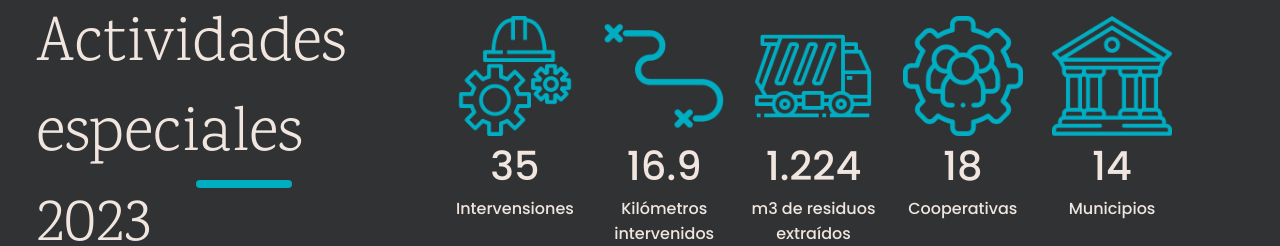
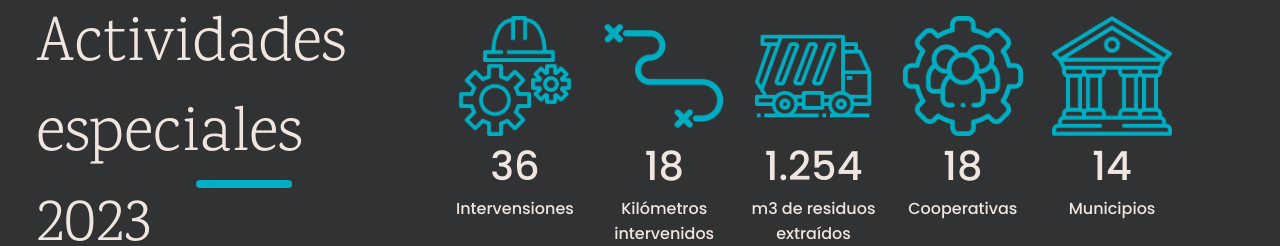
Before and after one commit to pjsteinbach/AppSupervisionV2.2, a plain HTML site: page index.html in a window 1280 px wide. Shown: the part 2480-2726 px from the top of the page. Drawn offline with nearby package versions, Linux system fonts and the light colour scheme.

Commit message:
Update index.html
Actualización de valores generales de actividades especiales

```diff
--- a/index.html
+++ b/index.html
@@ -225,17 +225,17 @@
             <div class="activity__icons">
                 <div class="activity__icons__interventions">
                     <img src="asset/icons/interventions.png" alt="icono de intervenciones">
-                    <span>35</span>
+                    <span>36</span>
                     <p>Intervensiones</p>
                 </div>
                 <div class="activity__icons__kilometres">
                     <img src="asset/icons/kilometres.png" alt="icono de kilometros intervenidos">
-                    <span>16.9</span>
+                    <span>18</span>
                     <p>Kilómetros intervenidos</p>
                 </div>
                 <div class="activity__icons__waste">
                     <img src="asset/icons/waste.png" alt="icono de residuos extraídos">
-                    <span>1.224</span>
+                    <span>1.254</span>
                     <p>m<span>3</span> de residuos extraídos</p>
                 </div>
                 <div class="activity__icons__cooperative">
```
